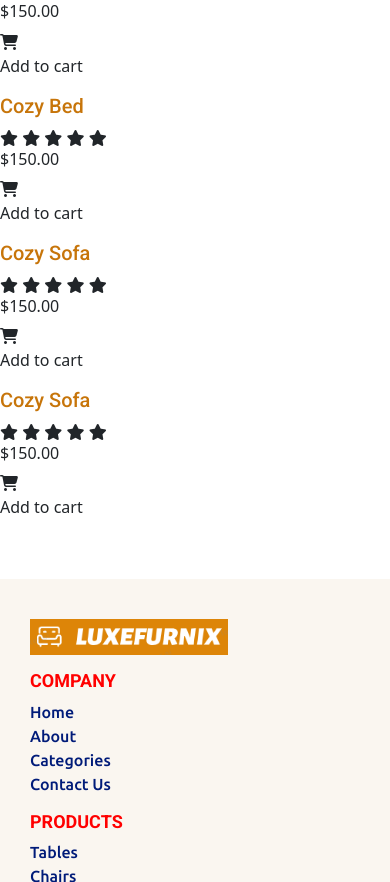
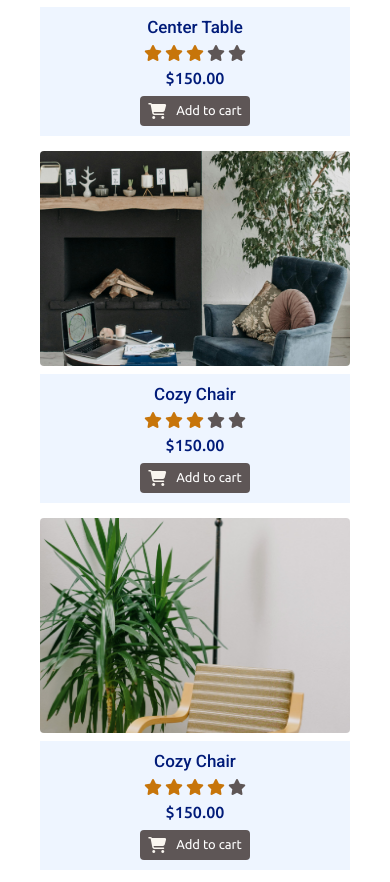
Before and after one commit to EucTech/luxefurnix, a Python web app: template templates/layout.html in a window 390 px wide. Shown: the part 2467-3349 px from the top of the page. Run offline with Jinja, Linux system fonts and the light colour scheme; the template is opened without the code that fills it, so the values that code supplies are empty.

Commit message:
added a section that displays all products

```diff
--- a/static/styles/products.css
+++ b/static/styles/products.css
@@ -7,6 +7,10 @@ font-family: 'Ubuntu', sans-serif; */
     margin: 0;
     padding: 0;
     box-sizing: border-box;
+}
+
+h6, h5, p {
+    margin: 0;
 }
 
 a {
@@ -47,7 +51,7 @@ ul {
     margin-bottom: 20px;
 }
 
-.categories .heading h5, a {
+.categories .heading h5, .categories .heading a {
     color: var(--goldcolor);
     font-size: 18px;
     font-family: 'Roboto', sans-serif;
@@ -128,7 +132,7 @@ ul {
     }
 }
 
-@media only screen and (max-width: 800px) {
+@media only screen and (max-width: 850px) {
     .categories .items {
         grid-template-columns: repeat(3, 1fr);
     }
@@ -145,3 +149,187 @@ ul {
         grid-template-columns: repeat(1, 1fr);
     }
 }
+
+/* All products  */
+
+.all-products {
+    width: 100%;
+    height: 100%;
+    display: flex;
+    flex-direction: column;
+    justify-content: center;
+    margin-top: 60px;
+    padding: 0 60px;
+}
+
+.all-products h5:first-child {
+    font-family: 'Roboto', sans-serif;
+    color: var(--goldcolor);
+}
+
+.all-products .list {
+    width: 100%;
+    height: 100%;
+    display: grid;
+    grid-template-columns: repeat(4, 1fr);
+    gap: 15px;
+    padding-top: 15px;
+}
+
+.all-products .items {
+    width: 100%;
+    height: 22em;
+    display: flex;
+    flex-direction: column;
+    align-items: center;
+}
+
+.all-products .items div:first-child {
+    width: 100%;
+    height: 20em;
+    border-radius: 4px;
+    overflow: hidden;
+}
+
+.all-products .items .tabels_1 {
+    background-image: url("/static/images/Tables/Table_1.jpg");
+    background-position: center;
+    background-repeat: no-repeat;
+    background-size: cover;
+}
+
+.all-products .items .tabels_2 {
+    background-image: url("/static/images/Tables/Table_2.jpg");
+    background-position: center;
+    background-repeat: no-repeat;
+    background-size: cover;
+}
+
+.all-products .items .chair_1 {
+    background-image: url("/static/images/Chairs/Chair_1.jpg");
+    background-position: center;
+    background-repeat: no-repeat;
+    background-size: cover;
+}
+
+.all-products .items .chair_2 {
+    background-image: url("/static/images/Chairs/Chair_2.jpg");
+    background-position: center;
+    background-repeat: no-repeat;
+    background-size: cover;
+}
+
+.all-products .items .bed_1 {
+    background-image: url("/static/images/Bed/Bed_1.jpg");
+    background-position: center;
+    background-repeat: no-repeat;
+    background-size: cover;
+}
+
+.all-products .items .bed_2 {
+    background-image: url("/static/images/Bed/Bed_2.jpg");
+    background-position: center;
+    background-repeat: no-repeat;
+    background-size: cover;
+}
+
+.all-products .items .sofa_1 {
+    background-image: url("/static/images/Sofa/Sofa_1.jpg");
+    background-position: center;
+    background-repeat: no-repeat;
+    background-size: cover;
+}
+
+.all-products .items .sofa_2 {
+    background-image: url("/static/images/Sofa/Sofa_2.jpg");
+    background-position: center;
+    background-repeat: no-repeat;
+    background-size: cover;
+}
+
+.all-products .items .menu {
+    width: 100%;
+    margin-top: 8px;
+    display: flex;
+    flex-direction: column;
+    align-items: center;
+    gap: 8px;
+    padding: 10px 0;
+    background-color: var(--lightgrey);
+}
+
+.all-products .items .menu h6 {
+    color: var(--navlinkcolor);
+    font-family: 'Ubuntu', sans-serif;
+}
+
+.all-products .items .menu h5 {
+    color: var(--navlinkcolor);
+    font-family: 'Roboto', sans-serif;
+    font-size: 17px;
+}
+
+.all-products .items .menu .rating {
+    display: flex;
+    gap: 3px;
+}
+
+.all-products .items .menu .rating .checked {
+    color: var(--goldcolor);
+}
+
+.all-products .items .menu .rating i {
+    color: var(--lightdark);
+}
+
+.all-products .items .menu .carty {
+    display: flex;
+    background-color: var(--lightdark);
+    align-items: center;
+    justify-content: center;
+    gap: 10px;
+    padding: 5px 8px;
+    border-radius: 4px;
+    cursor: pointer;
+}
+
+.all-products .items .menu .carty:active {
+    transform: scale(0.98);
+}
+
+.all-products .items .menu .carty p {
+    color: white;
+    font-size: 13px;
+    font-family: 'Ubuntu', sans-serif;
+}
+
+.all-products .items .menu .carty i {
+    color: var(--navcolor);
+}
+
+
+/* Screen sizes for All products section */
+
+@media only screen and (max-width: 992px) {
+    .all-products {
+        padding: 0 40px;
+    }
+}
+
+@media only screen and (max-width: 850px) {
+    .all-products .list {
+        grid-template-columns: repeat(3, 1fr);
+    }
+}
+
+@media only screen and (max-width: 680px) {
+    .all-products .list {
+        grid-template-columns: repeat(2, 1fr);
+    }
+}
+
+@media only screen and (max-width: 500px) {
+    .all-products .list {
+        grid-template-columns: repeat(1, 1fr);
+    }
+}
```
